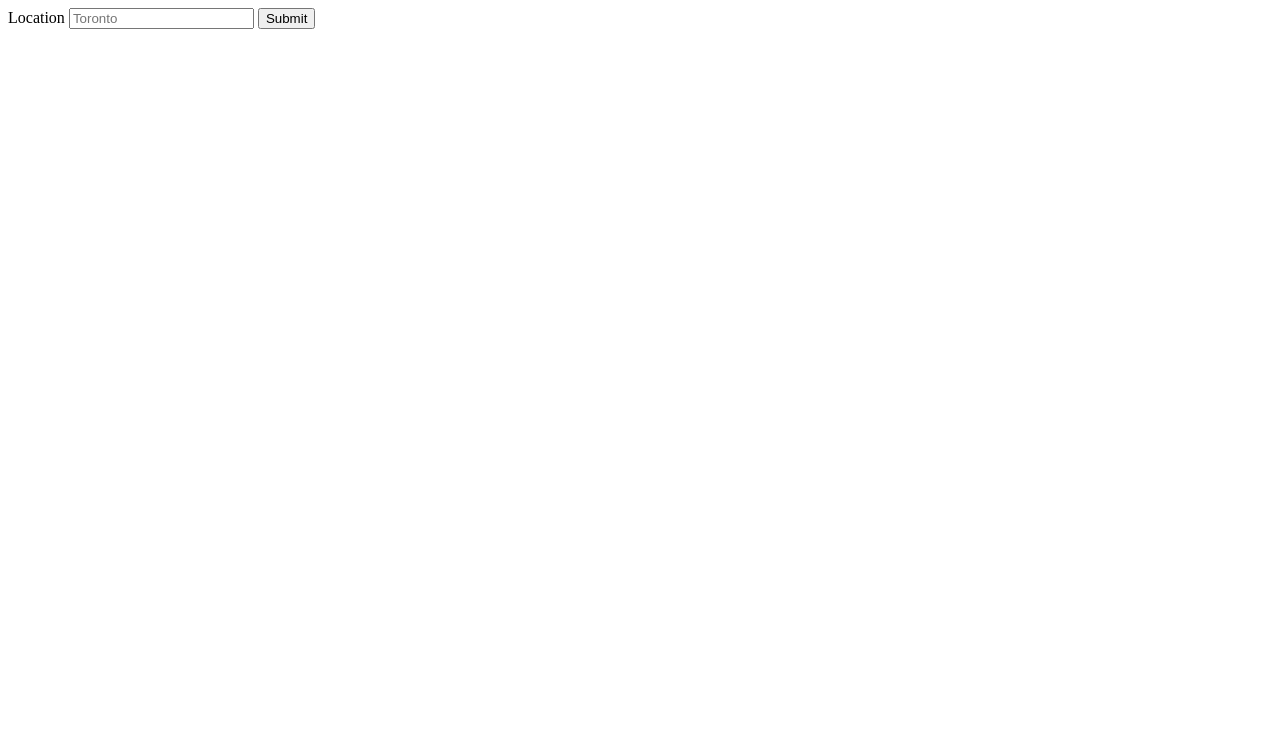
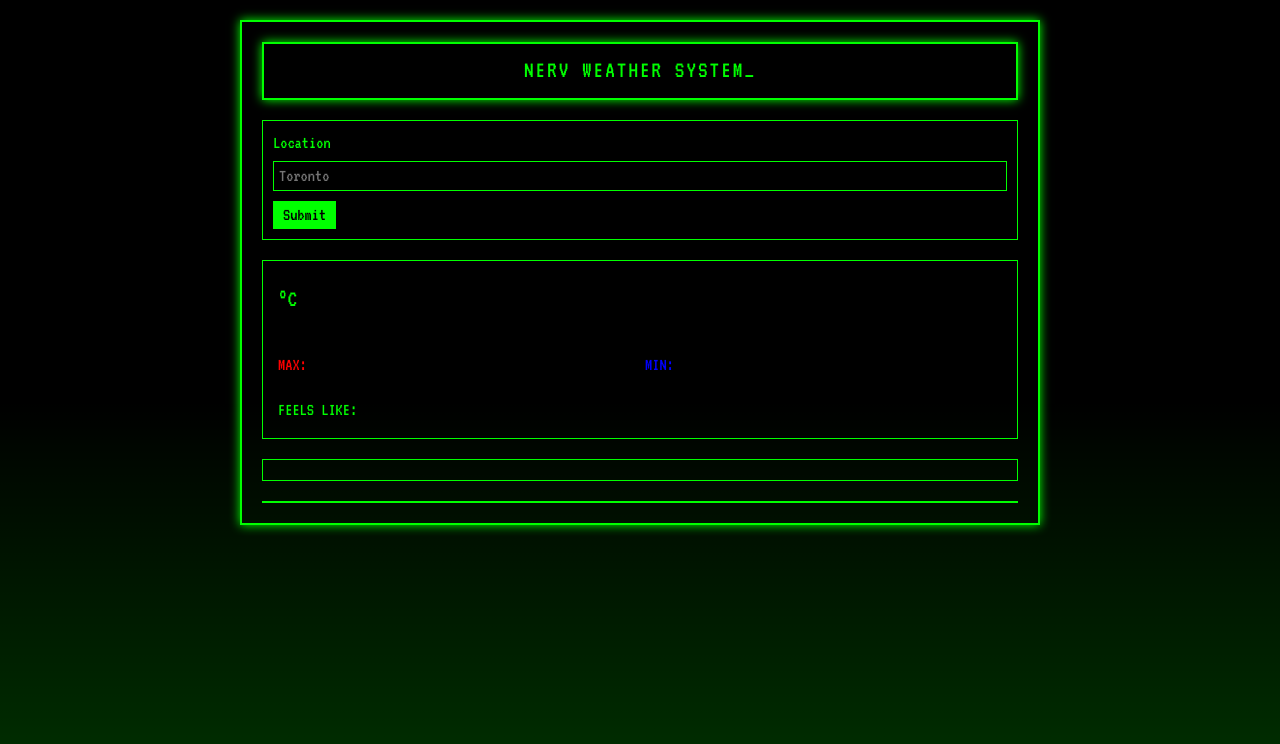
Before and after one commit to MclPio/weather-app, a plain HTML site: page index.html in a window 1280 px wide. Drawn offline with Linux system fonts and the light colour scheme.

Commit message:
Claude added css style

```diff
--- a/index.html
+++ b/index.html
@@ -7,9 +7,19 @@
     <link rel="stylesheet" href="style.css" />
   </head>
   <body>
-    <form>
+    <div class="container">
+      <div class="eva-header">
+        NERV Weather System<span class="cursor">_</span>
+      </div>
+
+      <form id="city-search-form">
         <label for="location">Location</label>
-      <input type="text" name="location" id="location" placeholder="Toronto" />
+        <input
+          type="text"
+          name="location"
+          id="location"
+          placeholder="Toronto"
+        />
         <button type="button" id="submit-location">Submit</button>
       </form>
       <div id="now-forecast">
@@ -21,6 +31,8 @@
       </div>
       <div id="hourly-forecast"></div>
       <div id="daily-forecast"></div>
+    </div>
+    <div class="scanline"></div>
     <script src="main.js"></script>
   </body>
 </html>
--- a/main.js
+++ b/main.js
@@ -8,9 +8,7 @@ async function getWeatherData(location) {
     }
   );
   const weatherData = await response.json();
-  // console.log(weatherNow(weatherData));
-  // console.log(weatherDaily(weatherData));
-  // console.log(weatherHourly(weatherData));
+
   console.log(weatherData);
   displayNowForecast(weatherData);
   displayHourlyForecast(weatherData);
@@ -100,6 +98,10 @@ function displayHourlyForecast(data) {
     const temp = document.createElement("div");
     const condition = document.createElement("div");
     const time = document.createElement("div");
+    node.classList = "hourly-item";
+    temp.classList = "temp-hour";
+    condition.classList = "description-hour";
+    time.classList = "time-hour";
 
     temp.innerText = Math.round(weatherObj[i].temp);
     condition.innerText = weatherObj[i].conditions;
@@ -119,6 +121,12 @@ function displayDailyForecast(data) {
     const conditions = document.createElement("div");
     const tempmax = document.createElement("div");
     const tempmin = document.createElement("div");
+
+    node.classList = "daily-item";
+    datetime.classList = "date";
+    conditions.classList = "description";
+    tempmax.classList = "temp-max";
+    tempmin.classList = "temp-min";
 
     datetime.innerText = days[i].datetime;
     conditions.innerText = days[i].conditions;
--- a/style.css
+++ b/style.css
@@ -0,0 +1,216 @@
+/* Evangelion-themed Weather App CSS */
+
+@import url('https://fonts.googleapis.com/css2?family=VT323&display=swap');
+
+* {
+  margin: 0;
+  padding: 0;
+  box-sizing: border-box;
+}
+
+body {
+  font-family: 'VT323', monospace;
+  background-color: #000;
+  color: #00ff00;
+  padding: 20px;
+  font-size: 18px;
+  line-height: 1.4;
+}
+
+.container {
+  max-width: 800px;
+  margin: 0 auto;
+  border: 2px solid #00ff00;
+  padding: 20px;
+  box-shadow: 0 0 10px #00ff00;
+}
+
+/* Form styles */
+#city-search-form {
+  margin-bottom: 20px;
+  border: 1px solid #00ff00;
+  padding: 10px;
+}
+
+#city-search-form label {
+  display: block;
+  margin-bottom: 5px;
+}
+
+#city-search-form input {
+  width: 100%;
+  padding: 5px;
+  background-color: #000;
+  border: 1px solid #00ff00;
+  color: #00ff00;
+  font-family: 'VT323', monospace;
+  font-size: 18px;
+}
+
+#submit-location {
+  background-color: #00ff00;
+  color: #000;
+  border: none;
+  padding: 5px 10px;
+  margin-top: 10px;
+  cursor: pointer;
+  font-family: 'VT323', monospace;
+  font-size: 18px;
+}
+
+#submit-location:hover {
+  background-color: #000;
+  color: #00ff00;
+  border: 1px solid #00ff00;
+}
+
+/* Current weather styles */
+#now-forecast {
+  border: 1px solid #00ff00;
+  padding: 15px;
+  margin-bottom: 20px;
+  display: grid;
+  grid-template-columns: repeat(2, 1fr);
+  gap: 10px;
+}
+
+#temp-now {
+  font-size: 48px;
+  grid-column: 1 / -1;
+}
+
+#temp-now::after {
+  content: "°C";
+  font-size: 24px;
+  vertical-align: super;
+}
+
+#tempmax-now::before {
+  content: "MAX: ";
+  color: #ff0000;
+}
+
+#tempmin-now::before {
+  content: "MIN: ";
+  color: #0000ff;
+}
+
+#description-now {
+  grid-column: 1 / -1;
+}
+
+#feelslike-now::before {
+  content: "FEELS LIKE: ";
+}
+
+/* Hourly forecast styles */
+#hourly-forecast {
+  display: flex;
+  overflow-x: auto;
+  padding: 10px 0;
+  border: 1px solid #00ff00;
+  margin-bottom: 20px;
+}
+
+.hourly-item {
+  flex: 0 0 auto;
+  width: 100px;
+  text-align: center;
+  padding: 10px;
+  border-right: 1px solid #00ff00;
+}
+
+.hourly-item:last-child {
+  border-right: none;
+}
+
+.temp-hour::after {
+  content: "°C";
+  font-size: 12px;
+  vertical-align: super;
+}
+
+/* Daily forecast styles */
+#daily-forecast {
+  border: 1px solid #00ff00;
+}
+
+#daily-forecast>div {
+  display: grid;
+  grid-template-columns: repeat(4, 1fr);
+  padding: 10px;
+  border-bottom: 1px solid #00ff00;
+}
+
+#daily-forecast>div:last-child {
+  border-bottom: none;
+}
+
+#daily-forecast>div>div:nth-child(3)::after,
+#daily-forecast>div>div:nth-child(4)::after {
+  content: "°C";
+  font-size: 12px;
+  vertical-align: super;
+}
+
+#daily-forecast>div>div:nth-child(3) {
+  color: #ff0000;
+}
+
+#daily-forecast>div>div:nth-child(4) {
+  color: #0000ff;
+}
+
+/* Evangelion-style header */
+.eva-header {
+  font-size: 24px;
+  text-align: center;
+  margin-bottom: 20px;
+  border: 2px solid #00ff00;
+  padding: 10px;
+  background-color: #000;
+  color: #00ff00;
+  text-transform: uppercase;
+  letter-spacing: 2px;
+  box-shadow: 0 0 10px #00ff00;
+}
+
+/* Scanline effect */
+@keyframes scanline {
+  0% {
+    transform: translateY(0);
+  }
+
+  100% {
+    transform: translateY(100%);
+  }
+}
+
+.scanline {
+  position: fixed;
+  top: 0;
+  left: 0;
+  width: 100%;
+  height: 100%;
+  background: linear-gradient(to bottom, transparent, rgba(0, 255, 0, 0.2), transparent);
+  pointer-events: none;
+  animation: scanline 10s linear infinite;
+  z-index: 9999;
+}
+
+/* Blinking cursor effect */
+.cursor {
+  animation: blink 1s infinite;
+}
+
+@keyframes blink {
+
+  0%,
+  100% {
+    opacity: 1;
+  }
+
+  50% {
+    opacity: 0;
+  }
+}
```
Lines whose indentation alone changed are shown as unchanged.
